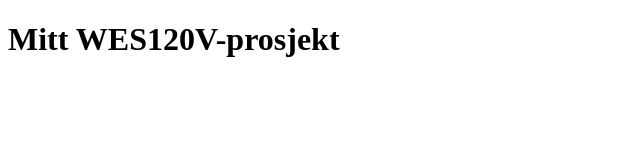
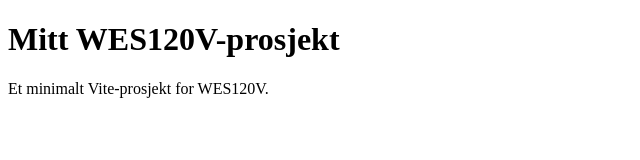
Before and after one commit to ahmmedabdulkadir25-gif/wes120v-obligatorisk-oppgave-1, a website: page index.html in a window 1280 px wide. Shown: the whole page, without its empty margins (0-640 px from the left). Drawn offline with Linux system fonts and the light colour scheme.

Commit message:
Legg til prosjektbeskrivelse på siden

```diff
--- a/index.html
+++ b/index.html
@@ -7,5 +7,6 @@
 </head>
 <body>
   <h1>Mitt WES120V-prosjekt</h1>
+<p>Et minimalt Vite-prosjekt for WES120V.</p>
 </body>
 </html>
```
